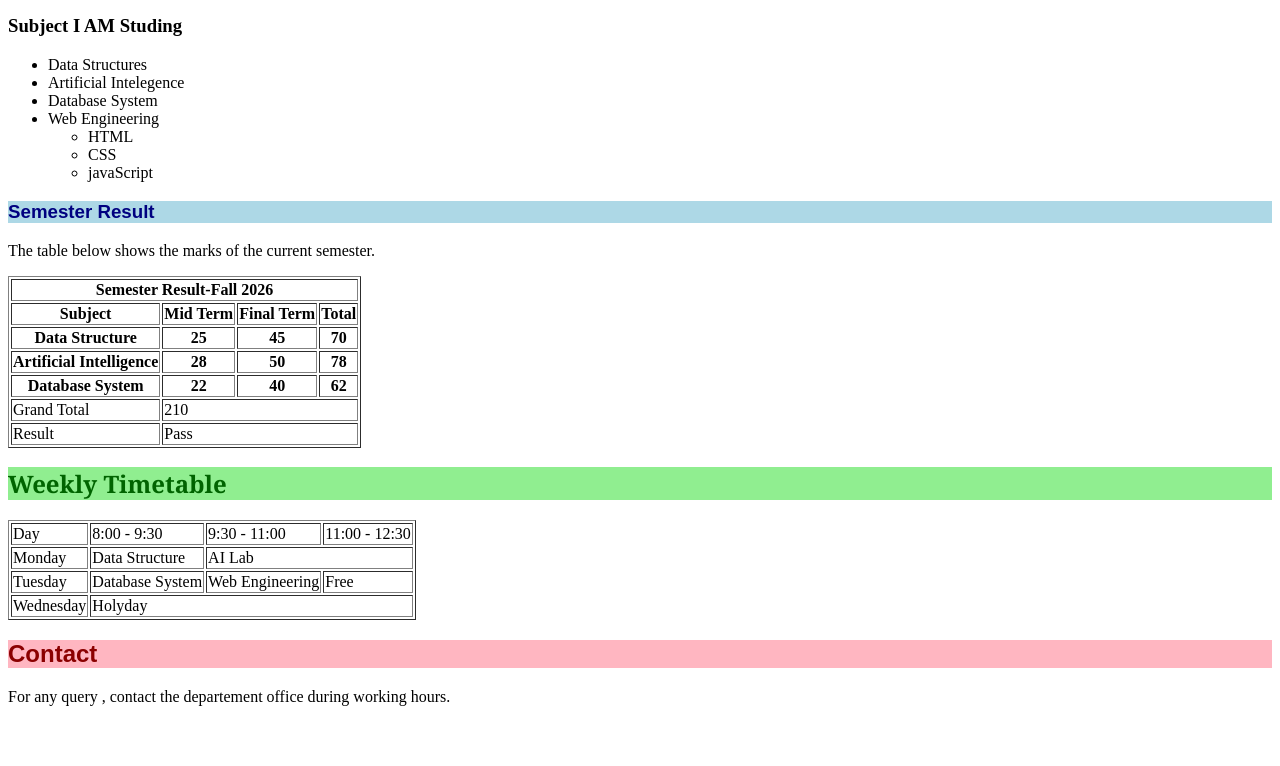
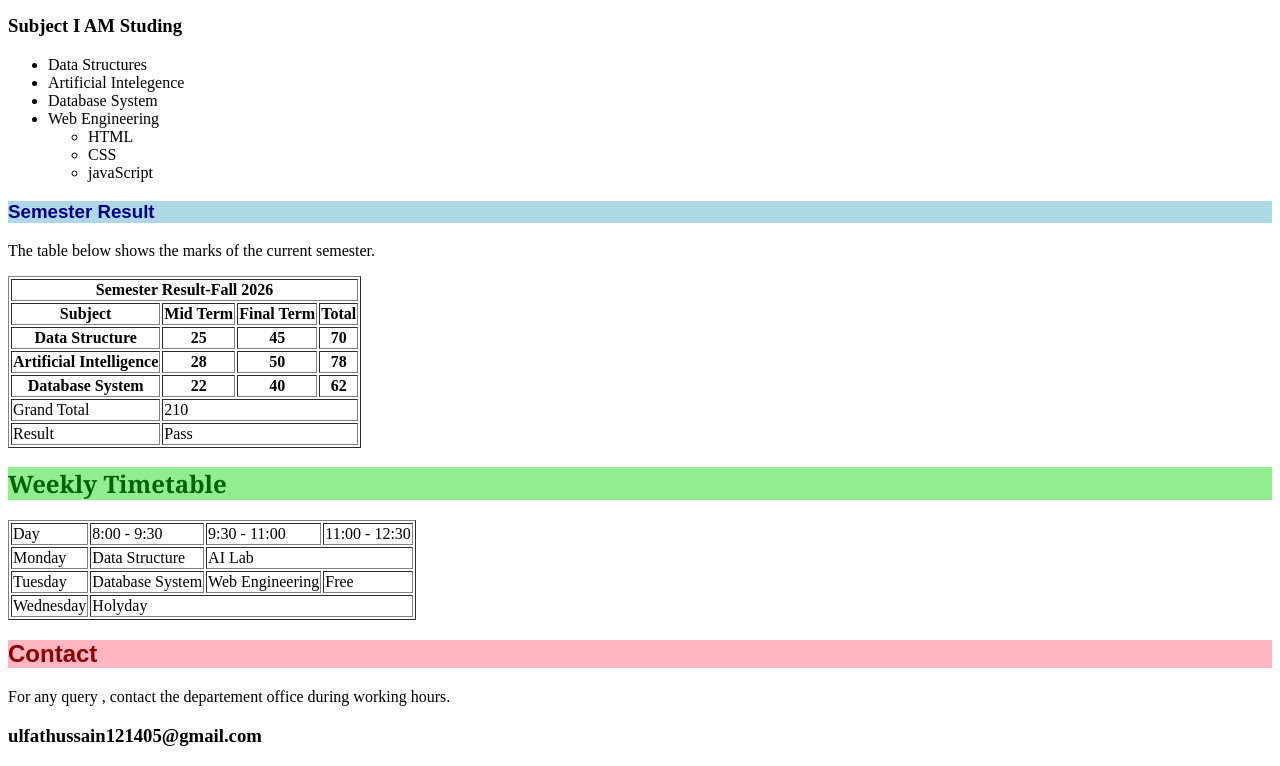
Before and after one commit to Ulfathussain12/My-Protfolio, a plain HTML site: page index.html in a window 1280 px wide. Shown: the part 429-1195 px from the top of the page. Before the commit the page ends 1151 px from the top, so only its background shows below. Drawn offline with Linux system fonts and the light colour scheme.

Commit message:
Add email to index.html

```diff
--- a/index.html
+++ b/index.html
@@ -142,12 +142,6 @@
 </table>
 <h2 id="contact"> Contact </h2>
 <p> For any query , contact the departement office during working hours.</p>
+     <h3> ulfathussain121405@gmail.com</h3>
 </body>
 </html>
-
-
-
-
-
-</body>
-</html>
```
